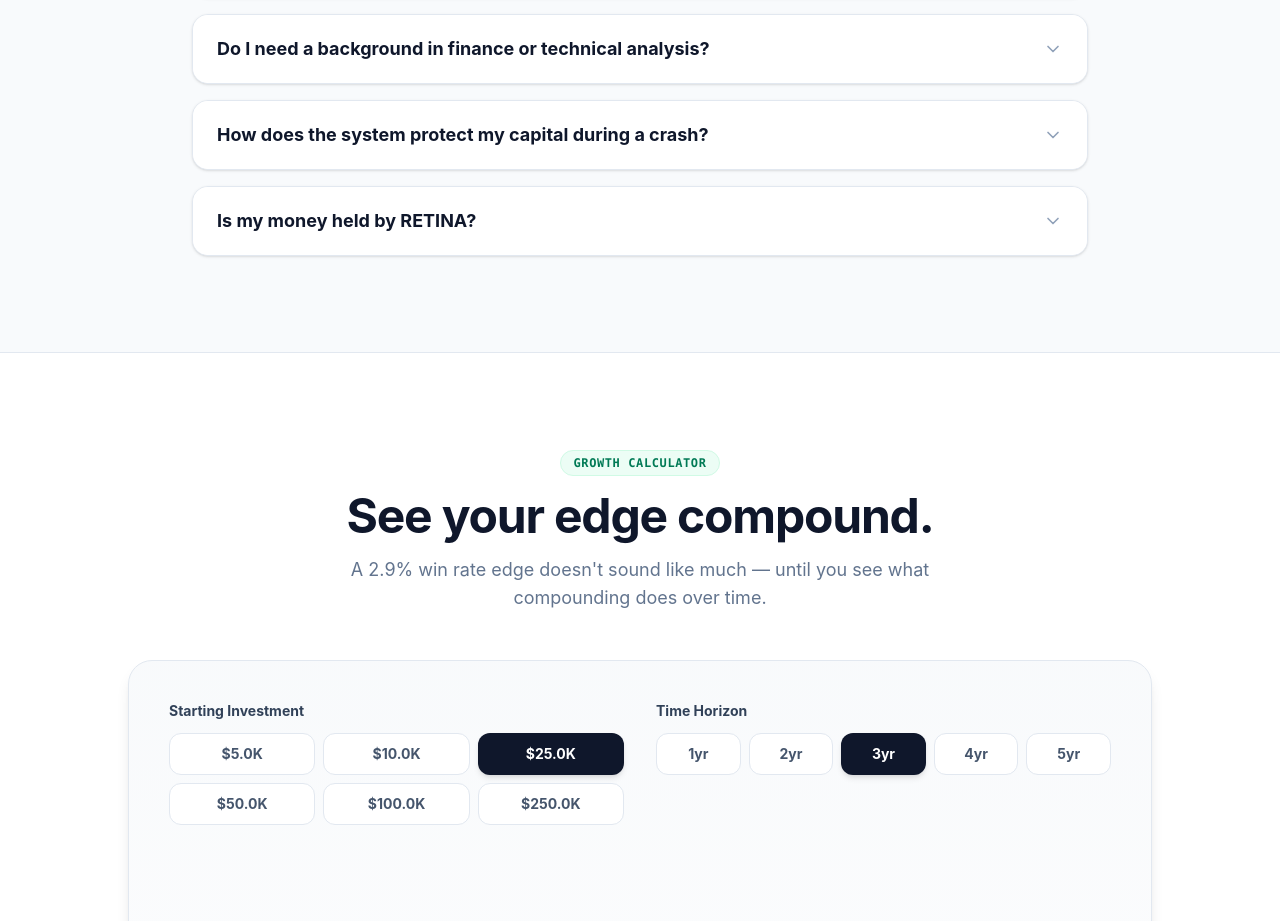
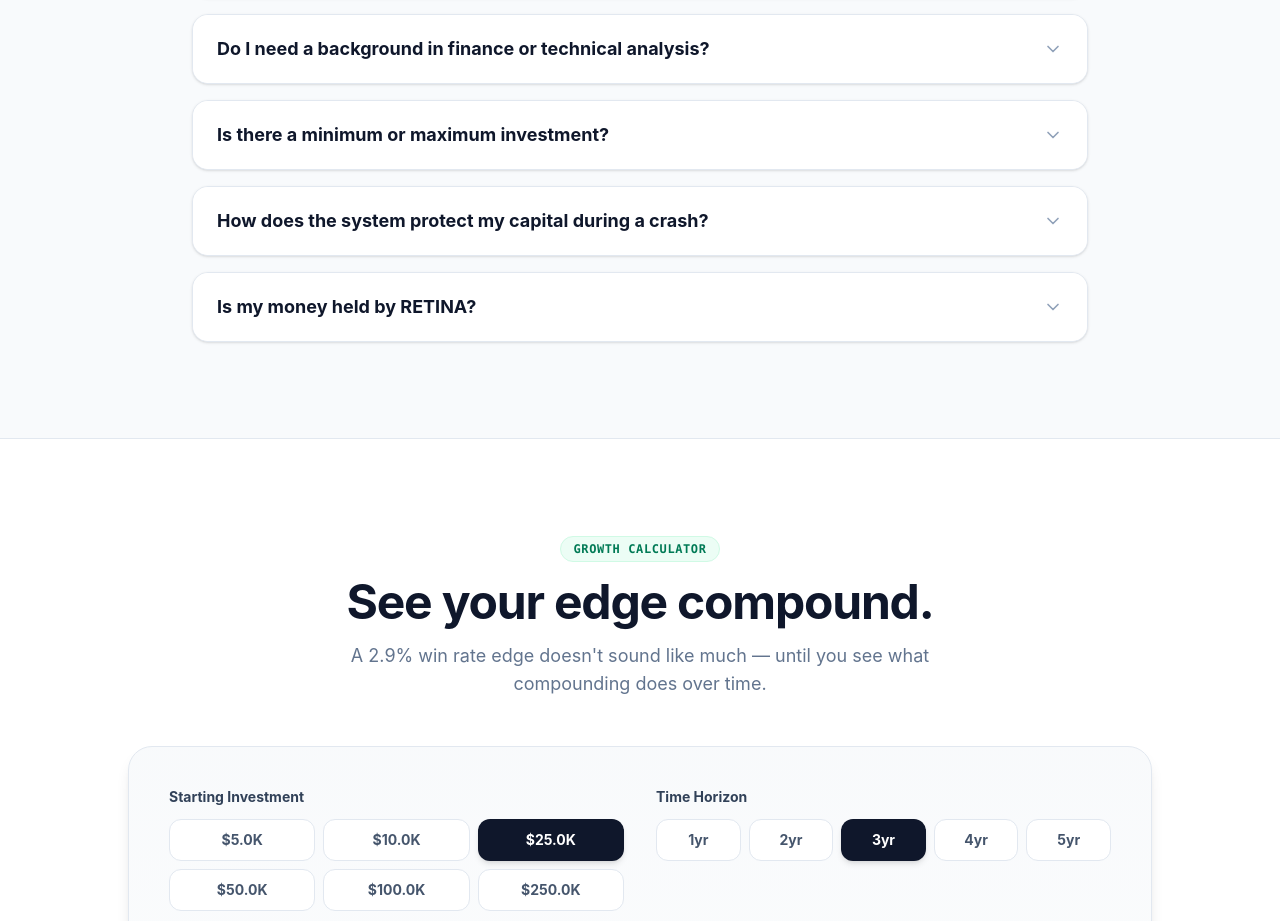
Before and after one commit to selsarraj-create/retinawealth, a Next.js app: page / in a window 1280 px wide. Shown: the part 2220-3141 px from the top of the page. Built offline with nearby package versions, Linux system fonts and the light colour scheme.

Commit message:
feat: add min/max investment FAQ - reinforces retail-first mission

```diff
--- a/src/components/FAQ.tsx
+++ b/src/components/FAQ.tsx
@@ -11,6 +11,10 @@ const faqs = [
   {
     question: "Do I need a background in finance or technical analysis?",
     answer: "Absolutely not. We engineered this system specifically so that everyday retail investors can access institutional-grade mathematics. You simply connect your broker, set your risk limit, and the engine handles the complex physics."
+  },
+  {
+    question: "Is there a minimum or maximum investment?",
+    answer: "There is no minimum investment — you can start with any amount in your brokerage account. We do enforce a $500,000 maximum per account. This is a deliberate choice: RETINA was built for everyday retail investors, not Wall Street. Capping account sizes protects our signal quality and ensures the edge remains accessible to the people who need it most."
   },
   {
     question: "How does the system protect my capital during a crash?",
```
